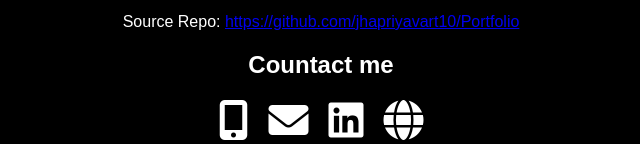
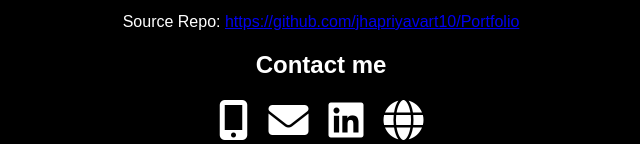
Before and after one commit to gouravkumar23/profile, a plain HTML site: page index.html in a window 1280 px wide. Shown: the part 4596-4740 px from the top of the page, 319-959 px from the left. Drawn offline with Linux system fonts and the light colour scheme; a web font is replaced by a local one.

Commit message:
Update index.html

```diff
--- a/index.html
+++ b/index.html
@@ -149,7 +149,7 @@
     <hr><br>
     <p>Design Credits: jhapriyavart10</p>
     <p>Source Repo: <a href="https://github.com/jhapriyavart10/Portfolio">https://github.com/jhapriyavart10/Portfolio</a></p>
-    <h2>Countact me</h2>
+    <h2>Contact me</h2>
         <!-- Social Media Links -->
         <div class="social-links">
           <a href="tel:+919676473925" class="social-icon" title="Mobile">
```
